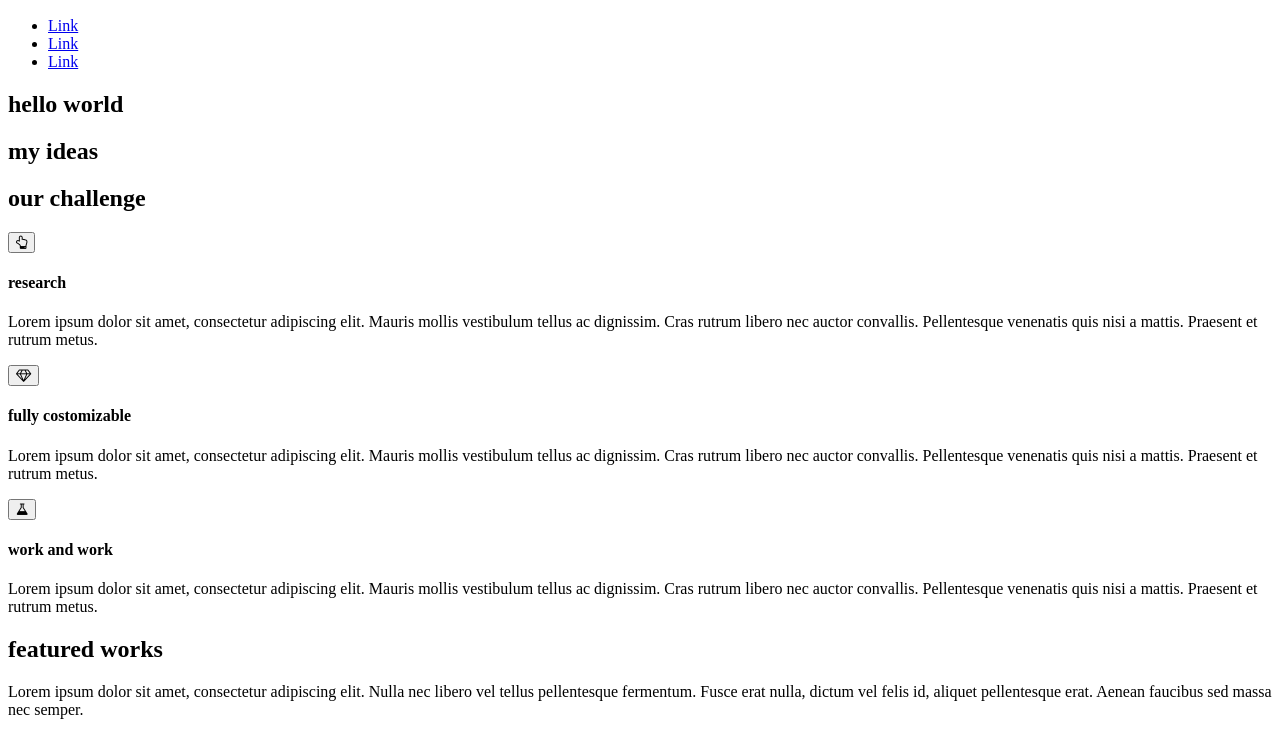
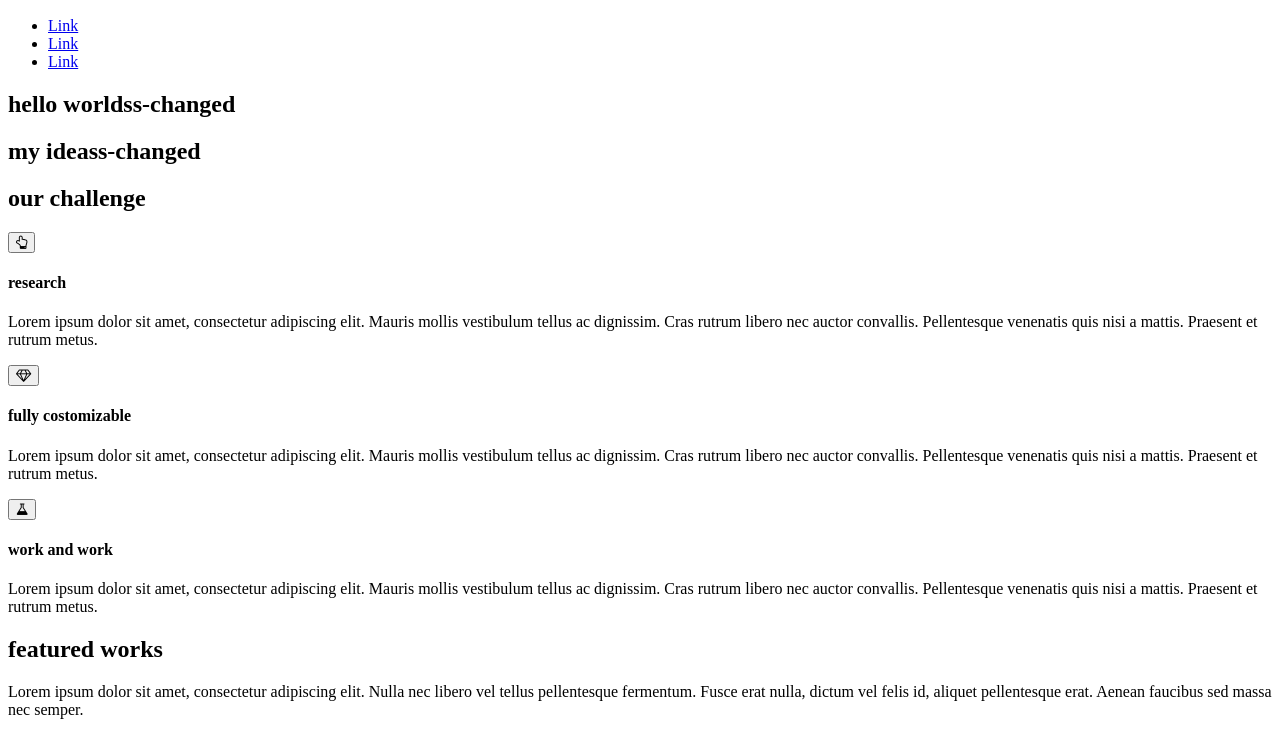
Before and after one commit to luku77/nauka-gita, a plain HTML site: page index.html in a window 1280 px wide. Shown: the part 71-800 px from the top of the page. Drawn offline with nearby package versions, Linux system fonts and the light colour scheme; files that its build step writes are made by us from their sources; grey boxes are pictures that could not be loaded.

Commit message:
Change h1 and h2

```diff
--- a/index.html
+++ b/index.html
@@ -23,8 +23,8 @@
             </header>
             <section class="hero row">
                 <div class="slogan">
-                    <h1>hello world</h1>
-                    <h2>my ideas</h2>
+                    <h1>hello worldss-changed</h1>
+                    <h2>my ideass-changed</h2>
                     <h2>our challenge</h2>
                 </div>
             </section>
```
